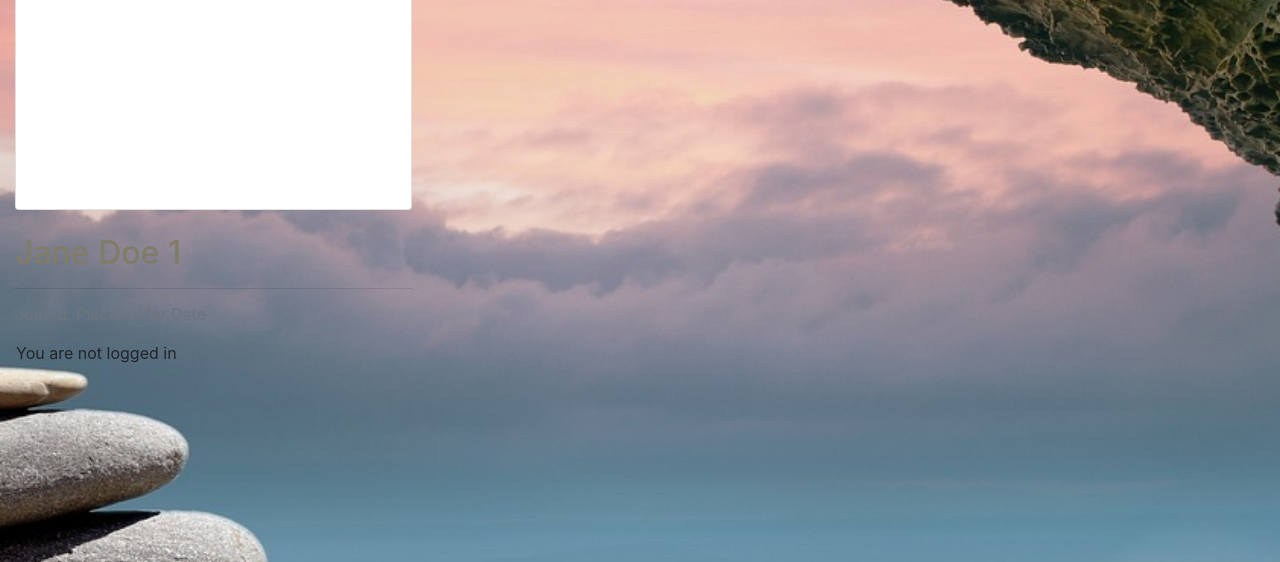
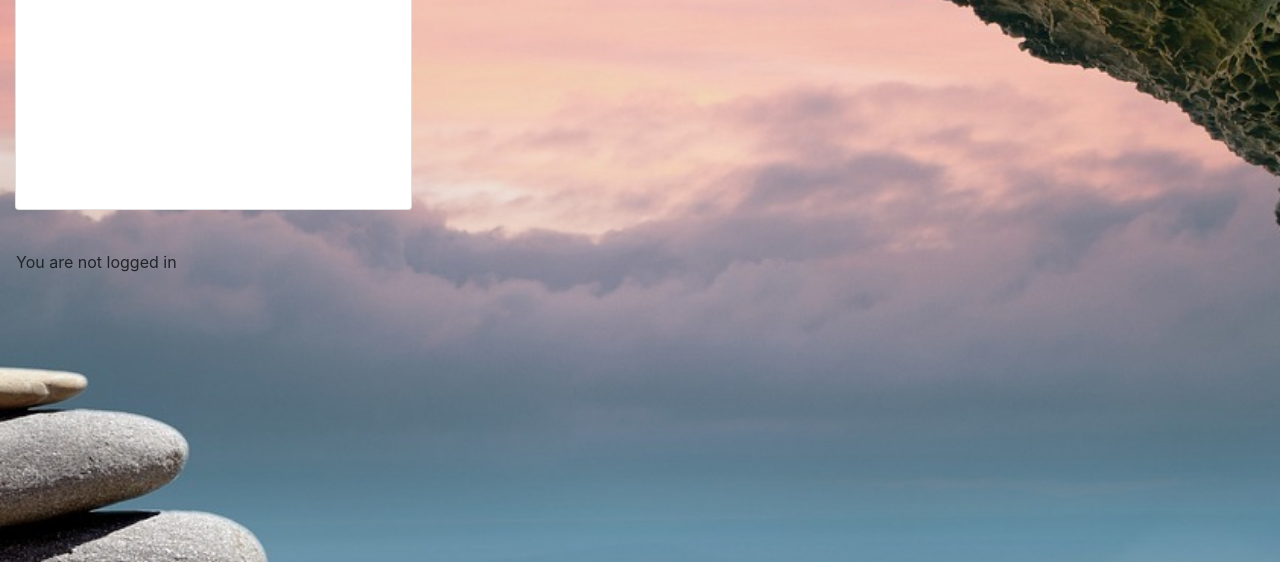
Before and after one commit to Libbu/Full-Craic, a Django app: page /profiles/ in a window 1280 px wide. Shown: the part 309-871 px from the top of the page. Run offline with Django 4.2, Linux system fonts and the light colour scheme; tables that the repository leaves empty hold one stand-in row (values such as "Sample post"); some libraries are stand-ins or nearby versions; some web fonts are replaced.

```diff
--- a/profiles/templates/profiles/profiles_landingpage.html
+++ b/profiles/templates/profiles/profiles_landingpage.html
@@ -32,15 +32,14 @@
                             <hr />
                         </div>
                     </div>
-                    <a href="#" class="post-link">
-                        <h2 class="card-title">Jane Doe {{ forloop.counter }}</h2>
-                    </a>
-                    <hr />
-                    <p class="card-text text-muted h6">Joined: Placeholder Date</p>
                 </div>
+                {% if forloop.counter|divisibleby:3 %}
+            </div>
+            <div class="row">
+                {% endif %}
+                {% endfor %}
             </div>
         </div>
-        {% endfor %}
     </div>
 </div>
 
--- a/static/css/style.css
+++ b/static/css/style.css
@@ -245,7 +245,7 @@ footer {
 }
 
 .card-body {
-    color: #fff;
+    color: #000000;
     /* Adjust text color as needed */
 }
 
```
